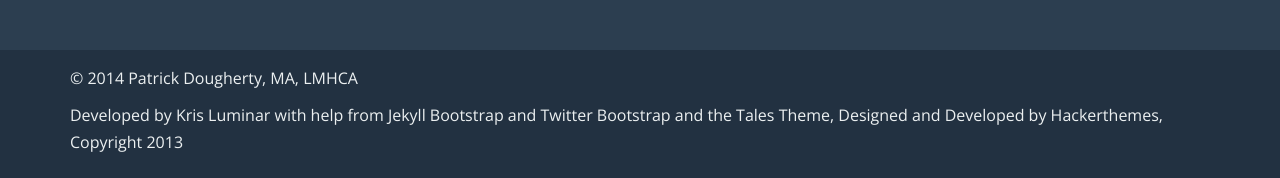
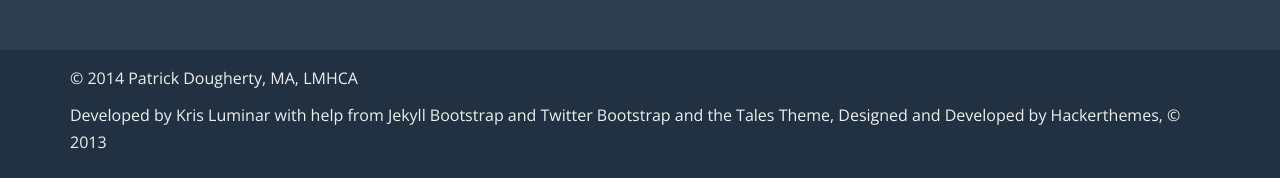
Before and after one commit to Patrick-Dougherty/patrick-dougherty.github.com, a Jekyll site: the page built from index.md, in a window 1280 px wide. Shown: the part 1483-1661 px from the top of the page. Built offline with Jekyll 4.4.1, drawn with Linux system fonts in a browser that asks for light colours; nearby versions of some CDN libraries.

Commit message:
fix copyright

```diff
--- a/_includes/themes/tales/default.html
+++ b/_includes/themes/tales/default.html
@@ -154,7 +154,7 @@
         <p>
           Developed by Kris Luminar with help from <a href="http://jekyllbootstrap.com" target="_blank" title="The Definitive Jekyll Blogging Framework">Jekyll Bootstrap</a>
           and <a href="http://twitter.github.com/bootstrap/" target="_blank">Twitter Bootstrap</a>
-          and the Tales Theme, Designed and Developed by <a href="http://hackerthemes.com">Hackerthemes</a>, Copyright 2013
+          and the Tales Theme, Designed and Developed by <a href="http://hackerthemes.com">Hackerthemes</a>, &copy; 2013
         </p>
       </div>
     </div>
```
